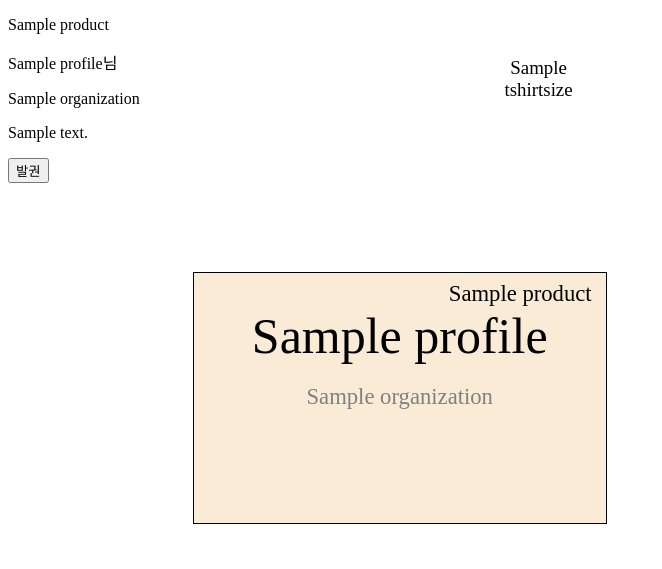
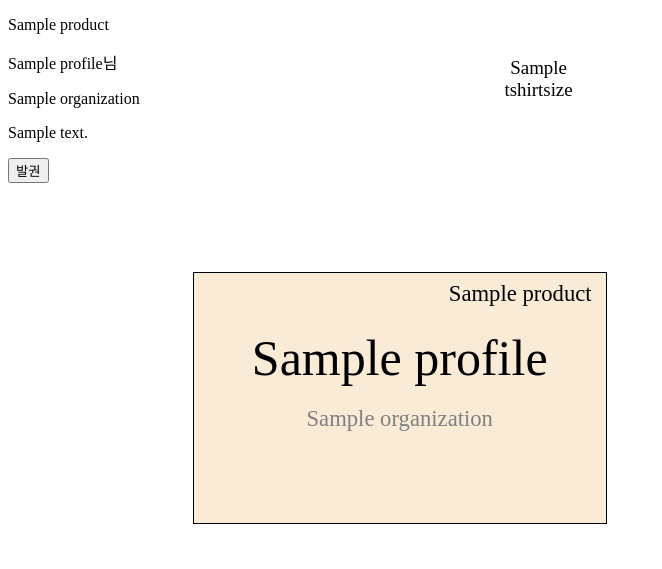
Before and after one commit to pythonkr/pyconkr-2019-api, a Django app: template ticket/templates/issue.html in a window 1280 px wide. Shown: the top 569 px of the page, without its empty margins (0-662 px from the left). Run offline with Django 3.2, Linux system fonts and the light colour scheme; the template is opened without the code that fills it: most values are stand-ins (such as "Sample title", 1, 10 or a date in 2020); data that the repository does not hold is empty; some web fonts are replaced.

Commit message:
튜토리얼 안내와 이름의 중간 마진을 추가함

```diff
--- a/ticket/templates/issue.html
+++ b/ticket/templates/issue.html
@@ -103,6 +103,7 @@
   </div>
   <div class='preview-border name-box'>
     <span class="product">{{ product }}</span>
+    <div style="padding: 3mm;"></div>
     <span class='name'>{{ profile.name }}</span>
     <span class='org'>{{ profile.organization }}</span>
   </div>
```
